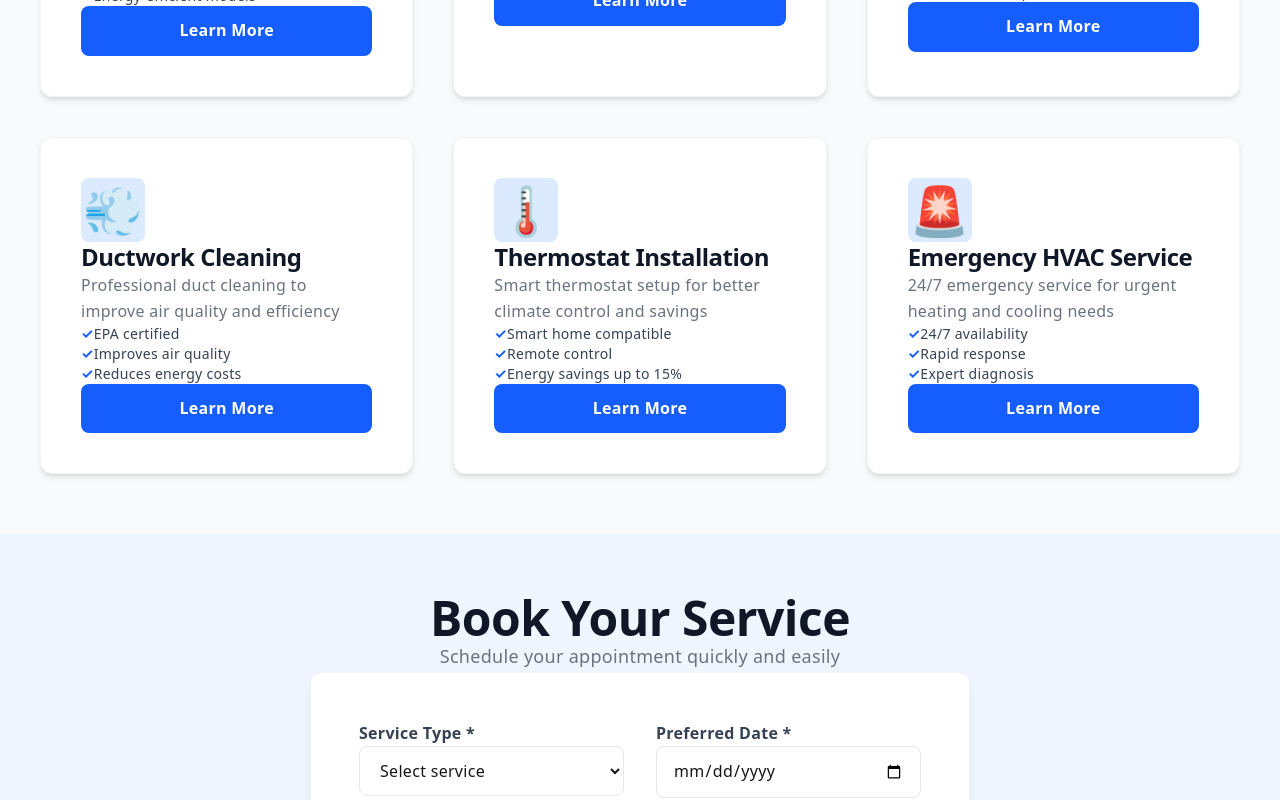
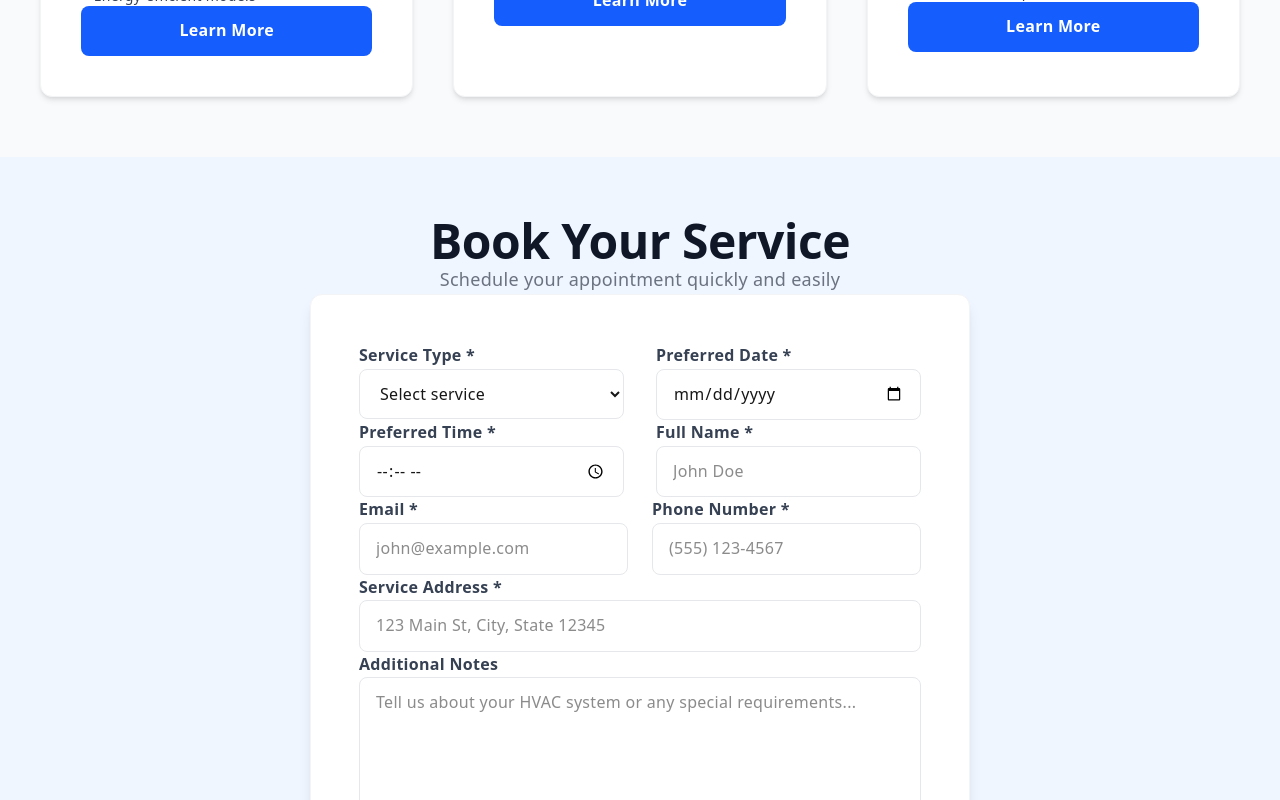
Before and after one commit to RaptorFF/next.js-frigo-mark-project, a Next.js app: page / in a window 1280 px wide. Shown: the part 1240-2040 px from the top of the page. Built offline with nearby package versions, Linux system fonts and the light colour scheme.

Commit message:
Update Services and Testimonials

```diff
--- a/app/_data/services.js
+++ b/app/_data/services.js
@@ -35,31 +35,4 @@ export const services = [
       "Performance optimization",
     ],
   },
-  {
-    id: 4,
-    title: "Ductwork Cleaning",
-    description:
-      "Professional duct cleaning to improve air quality and efficiency",
-    icon: "💨",
-    features: ["EPA certified", "Improves air quality", "Reduces energy costs"],
-  },
-  {
-    id: 5,
-    title: "Thermostat Installation",
-    description:
-      "Smart thermostat setup for better climate control and savings",
-    icon: "🌡️",
-    features: [
-      "Smart home compatible",
-      "Remote control",
-      "Energy savings up to 15%",
-    ],
-  },
-  {
-    id: 6,
-    title: "Emergency HVAC Service",
-    description: "24/7 emergency service for urgent heating and cooling needs",
-    icon: "🚨",
-    features: ["24/7 availability", "Rapid response", "Expert diagnosis"],
-  },
 ];
--- a/app/_data/testimonials.js
+++ b/app/_data/testimonials.js
@@ -23,20 +23,4 @@ export const testimonials = [
     rating: 5,
     image: "👨",
   },
-  {
-    id: 4,
-    name: "Emily Rodriguez",
-    title: "Homeowner",
-    text: "The thermostat installation was smooth. They explained everything and even showed me how to use the smart features.",
-    rating: 5,
-    image: "👩",
-  },
-  {
-    id: 5,
-    name: "Robert Chen",
-    title: "Restaurant Owner",
-    text: "Excellent service for our walk-in coolers. CoolAir keeps our business running smoothly.",
-    rating: 5,
-    image: "👨",
-  },
 ];
```
